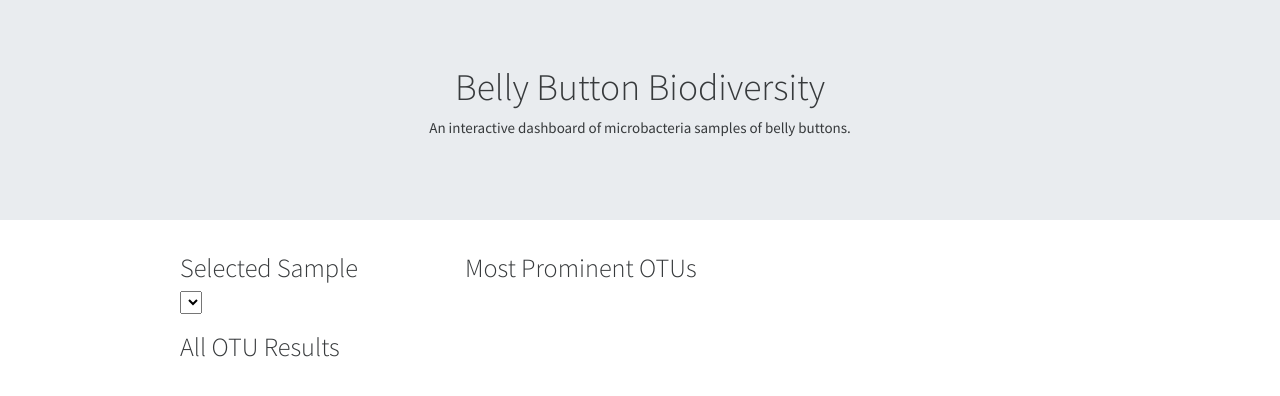
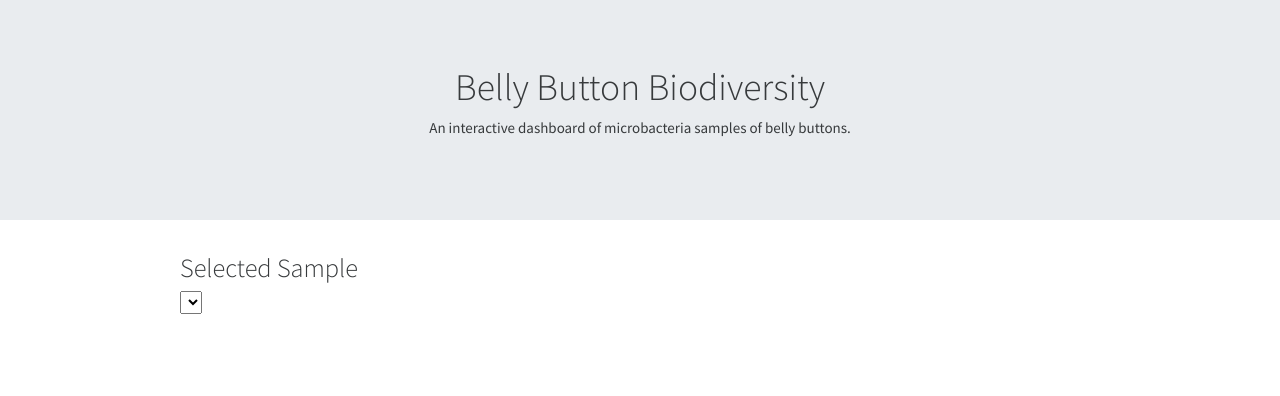
Before and after one commit to rchounoune/Plotly-JS, a Flask app: page / in a window 1280 px wide. Shown: the top 396 px of the page. Run offline with Flask 2, Linux system fonts and the light colour scheme; lists and menus that the app fills with data are empty; some libraries are stand-ins or nearby versions.

Commit message:
readme fix

```diff
--- a/templates/index.html
+++ b/templates/index.html
@@ -32,9 +32,7 @@
             </div>
             <div class="col-md-7">
                 <div class="panel panel-primary">
-                    <div class="panel-heading">
-                        <h3 class="panel-title">Most Prominent OTUs</h3>
-                    </div>
+                    <!--  -->
                     <div class="panel-body">
                         <div id="pieChart"></div>
                     </div>
@@ -45,9 +43,7 @@
             <div class="col-md-1"></div>
             <div class="col-md-10">
                 <div class="panel panel-primary">
-                    <div class="panel-heading">
-                        <h3 class="panel-title">All OTU Results</h3>
-                    </div>
+                    <!--  -->
                     <div class="panel-body">
                         <div id="bubbleChart"></div>
                     </div>
```
Also changed, not shown: 1 other file.
